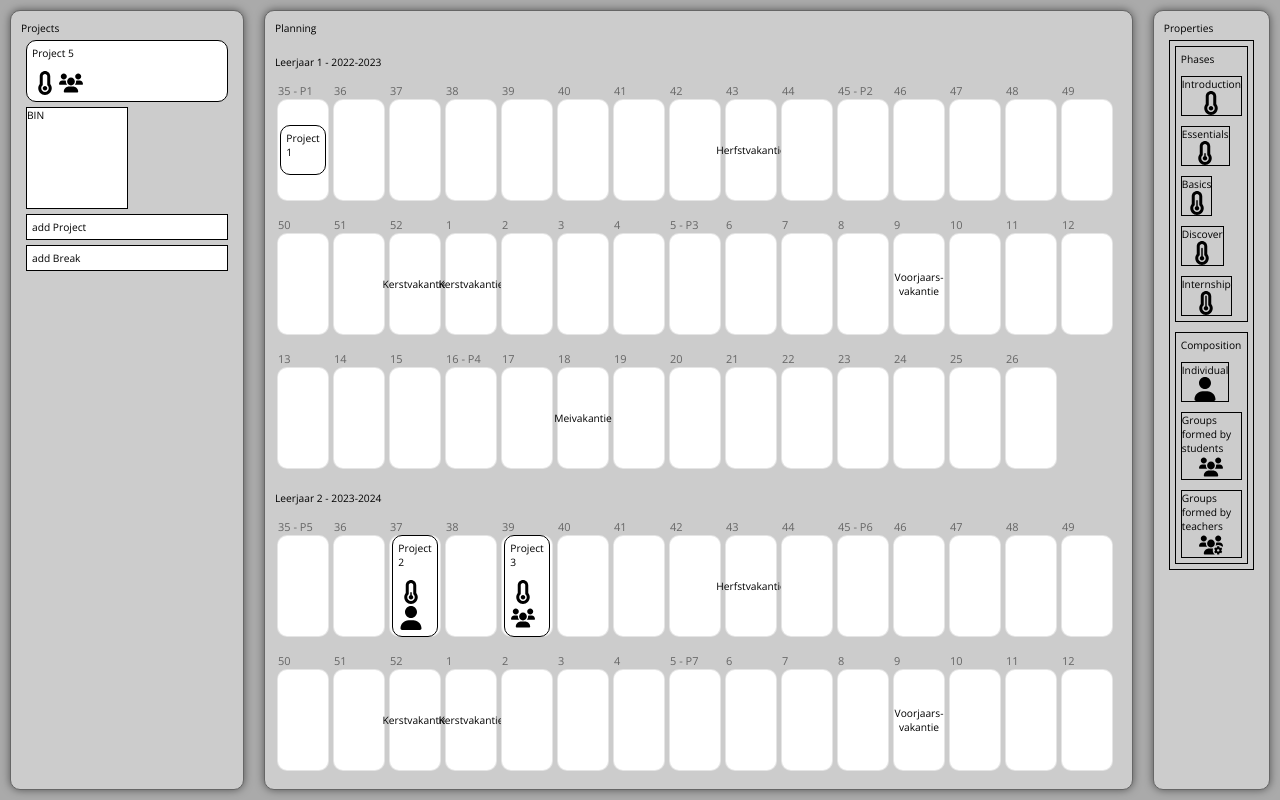
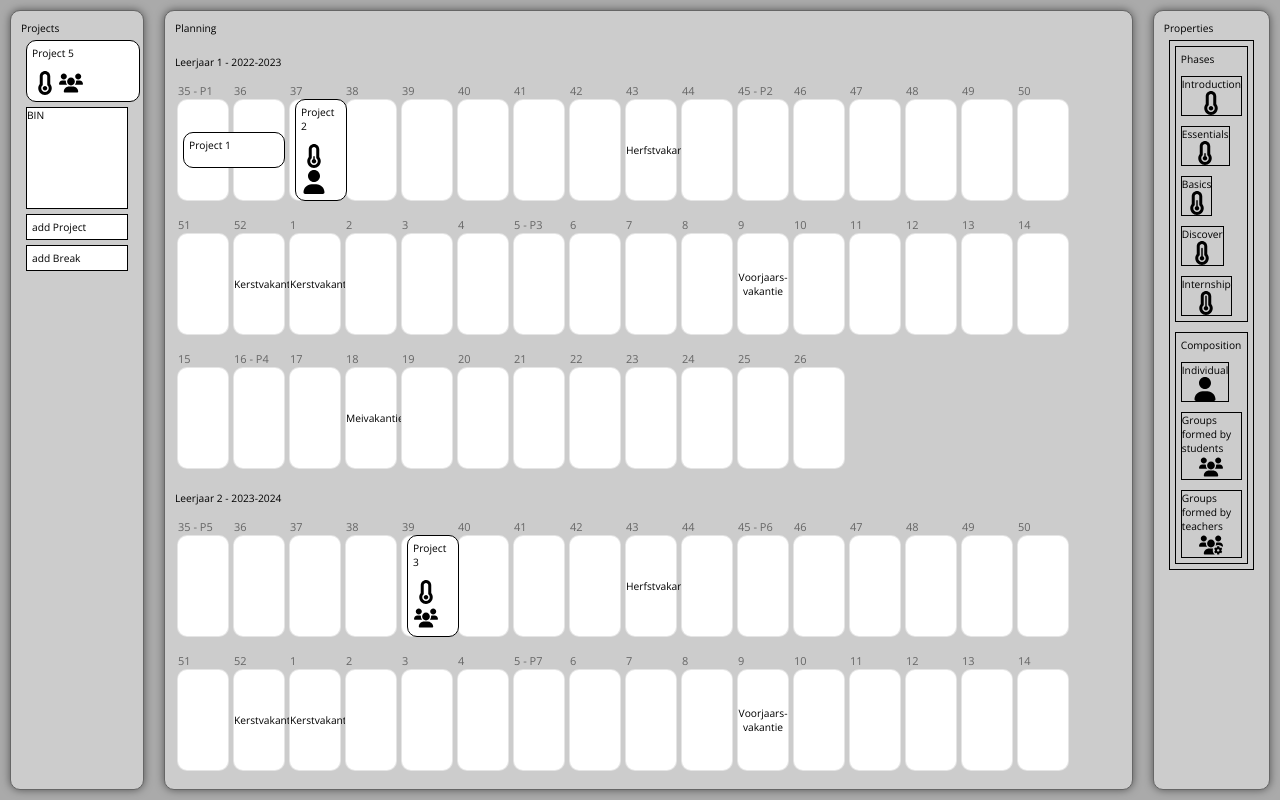
Before and after one commit to martijnkunstman/GLU-CurriculumBuilder, a React (Create React App) app: page / in a window 1280 px wide. Built offline with nearby package versions, Linux system fonts and the light colour scheme.

Commit message:
planning with

```diff
--- a/src/App.js
+++ b/src/App.js
@@ -97,6 +97,7 @@ export default function App() {
                 id={project.id}
                 key={project.id}
                 title={project.title}
+                planning={project.planning}
                 description={project.description}
                 properties={project.properties}
               />
--- a/src/Data/ProjectsData.js
+++ b/src/Data/ProjectsData.js
@@ -4,7 +4,7 @@ let ProjectsData = [
       title: 'Project 1',
       discription: 'desc',
       properties: [],
-      planning: [{year:2022, weeks:[35]}]
+      planning: [{year:2022, weeks:[35, 36]}]
     },
     {
       id: 2,
@@ -14,7 +14,7 @@ let ProjectsData = [
         { id: 1, typeId: 2 },
         { id: 2, typeId: 1 },
       ],
-      planning: [{year:2023, weeks:[37]}]
+      planning: [{year:2022, weeks:[37]}]
     },
     {
       id: 3,
--- a/src/Planning/Planning.css
+++ b/src/Planning/Planning.css
@@ -19,7 +19,7 @@
     background-color: rgba(0,0,0,0.1);
     display: flex;
     align-items: center;
-    justify-content: center;
+    justify-content: flex-start;
 }
 
 .weekTitle{
--- a/src/Planning/Week.js
+++ b/src/Planning/Week.js
@@ -6,7 +6,7 @@ import { ItemTypes } from '../ItemTypes.js'
 import Project from '../Project/Project';
 
 export default function Week(props) {
-  const { projects} = useContext(appContext);
+  const { projects } = useContext(appContext);
 
   const [{ canDrop, isOver }, drop] = useDrop(() => ({
     accept: ItemTypes.PROJECT,
@@ -34,6 +34,7 @@ export default function Week(props) {
           id={project.id}
           key={project.id}
           title={project.title}
+          planning={project.planning}
           description={project.description}
           properties={project.properties}
         />
--- a/src/Project/Project.css
+++ b/src/Project/Project.css
@@ -5,11 +5,21 @@
     margin: 5px;
     display: flex;
     flex-wrap: wrap;
+    z-index: 1;
 }
 
 .Project .title {
     flex-basis: 100%;
     margin: 5px;
+}
+
+.week .Project {
+    position: absolute;
+}
+
+.ProjectContainer .Project{
+    position: relative;
+    width: 100% !important;
 }
 
 .Project .properties {
--- a/src/Project/Project.js
+++ b/src/Project/Project.js
@@ -20,8 +20,6 @@ export default function Project(props) {
         }
         else {
           if (dropResult.id === "week") {
-            console.log(item.id+"-"+dropResult.year+"-"+dropResult.week);
-            //add project to week
             planProject(item.id, dropResult.year, dropResult.week);
           }
         }
@@ -55,6 +53,8 @@ export default function Project(props) {
     backgroundColor = 'darkkhaki'
   }
 
+  let width = (props.planning[0].weeks.length * 50) + "px";
+
   function attachRef(el) {
     drag(el)
     drop(el)
@@ -62,7 +62,7 @@ export default function Project(props) {
 
   const opacity = isDragging ? 0.4 : 1;
   return (
-    <div className="Project" ref={attachRef} style={{backgroundColor, opacity}}>
+    <div className="Project" ref={attachRef} style={{backgroundColor, opacity, width}}>
       <div className="title">{props.title}</div>
       <div className="properties">
         {props.properties.map((property) => (
```
Also changed, not shown: src/Planning/Planning.js (+6 -7 lines), todo.txt.
